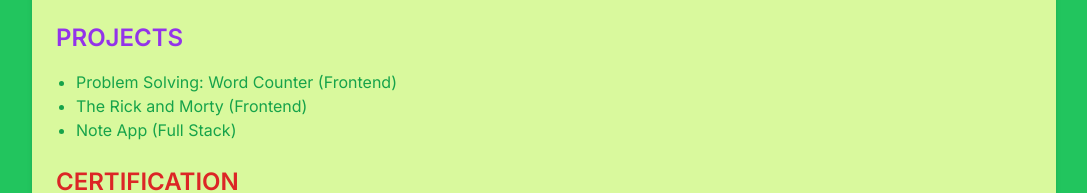
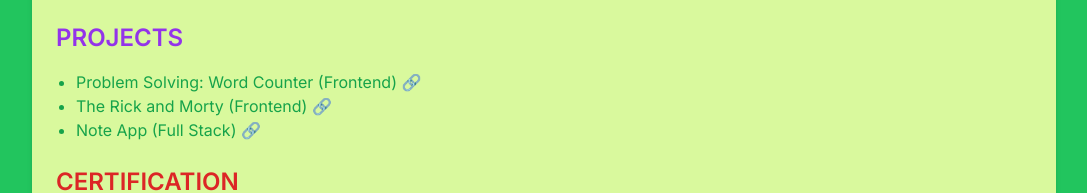
Before and after one commit to abhishek1savaliya/portfolio, a Next.js app: page / in a window 1280 px wide. Shown: the part 852-1045 px from the top of the page, without its empty margins (96-1183 px from the left). Built offline with nearby package versions, Linux system fonts and the light colour scheme; no server answers.

Commit message:
fix link

```diff
--- a/src/app/profile/page.js
+++ b/src/app/profile/page.js
@@ -159,14 +159,14 @@ const Profile = () => {
 
         <h2 className="text-2xl font-semibold mt-6 text-purple-600 mb-4">PROJECTS</h2>
         <ul className="list-disc pl-5 text-green-600">
-          <a href="https://abhishek1savaliya.github.io/react-textutil" target='_blank'>
-            <li>Problem Solving: Word Counter (Frontend)</li></a>
 
-          <a href="https://the-rickand-morty.vercel.app/" target='_blank'>
-            <li>The Rick and Morty (Frontend)</li></a>
+          <li>Problem Solving: Word Counter (Frontend) <a href="https://abhishek1savaliya.github.io/react-textutil" target='_blank'> &#128279;</a> </li>
 
-          <a href="https://frshfrontend.vercel.app" target="_blank" >
-            <li>Note App (Full Stack)</li></a>
+
+          <li>The Rick and Morty (Frontend) <a href="https://the-rickand-morty.vercel.app/" target='_blank'> &#128279;</a></li>
+
+
+          <li>Note App (Full Stack)    <a href="https://frshfrontend.vercel.app" target="_blank" >&#128279;  </a> </li>
         </ul>
 
         <h2 className="text-2xl font-semibold mt-6 text-red-600 mb-4">CERTIFICATION</h2>
```
